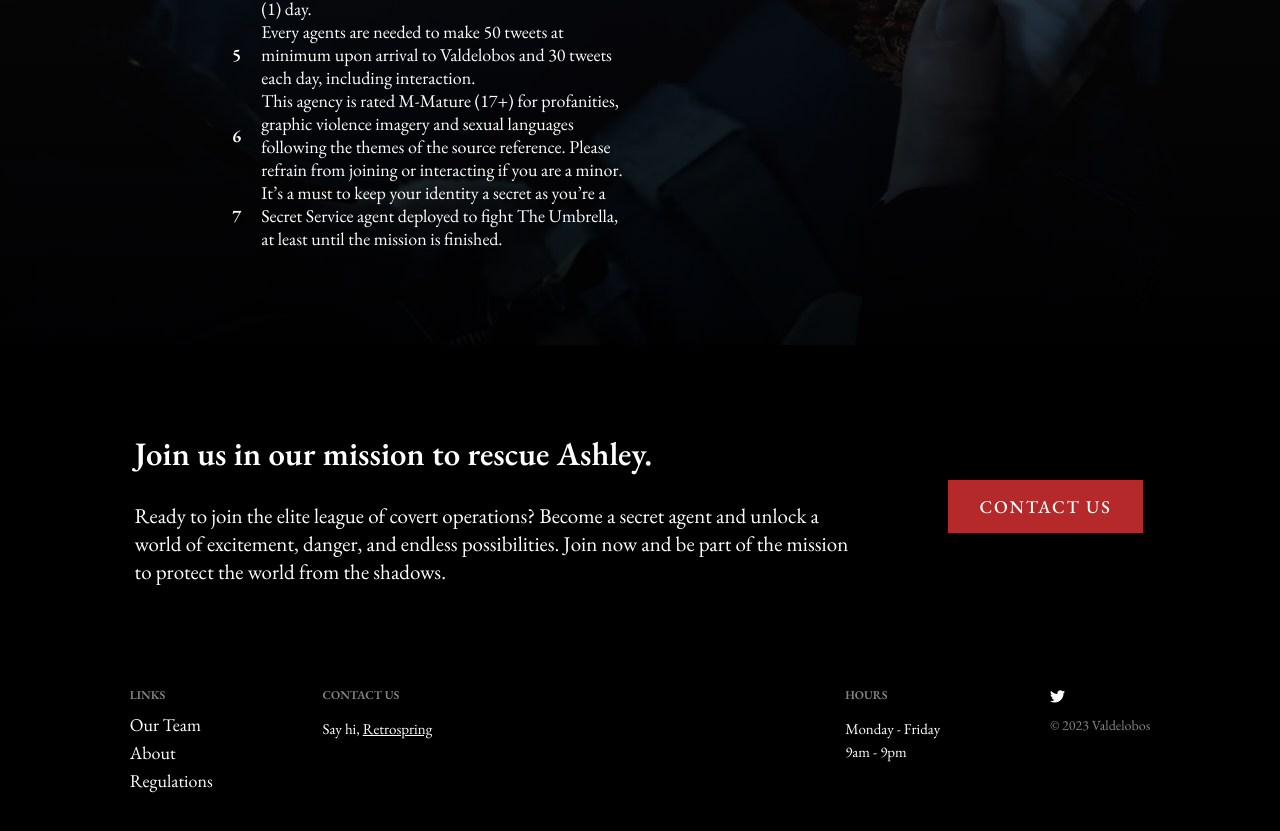
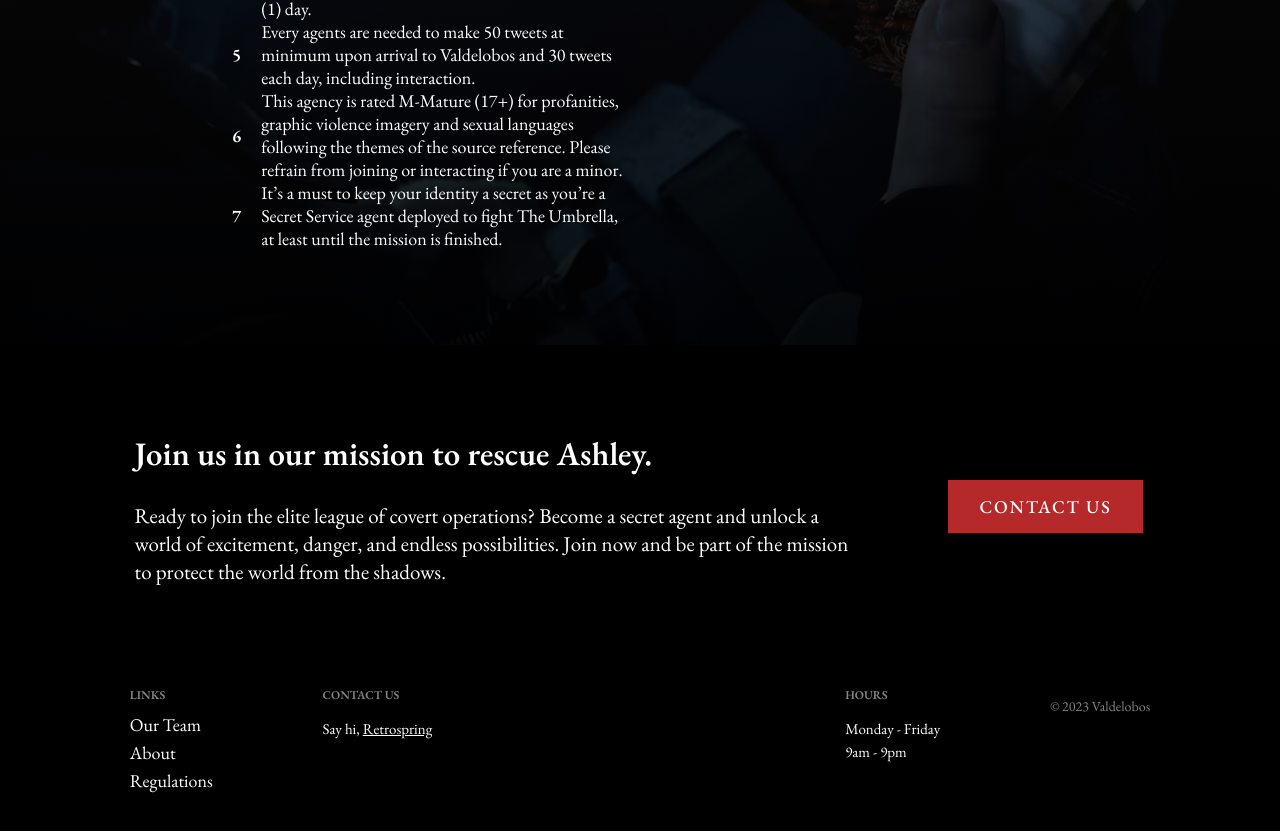
Before and after one commit to valdelobos/valdelobos, a plain HTML site: page index.html in a window 1280 px wide. Shown: the part 3729-4560 px from the top of the page. Drawn offline with nearby package versions, Linux system fonts and the light colour scheme; files whose address does not match are found by name.

Commit message:
Update index.html

```diff
--- a/index.html
+++ b/index.html
@@ -256,7 +256,6 @@
           </div>
           </div>
         <div class="footer-icon">
-          <a href="https://twitter.com/vaidelobos"><i class="fa-brands fa-twitter"></i></a>
           <div class="footer-copy">© 2023 Valdelobos</div>
         </div>
       </div>
```
